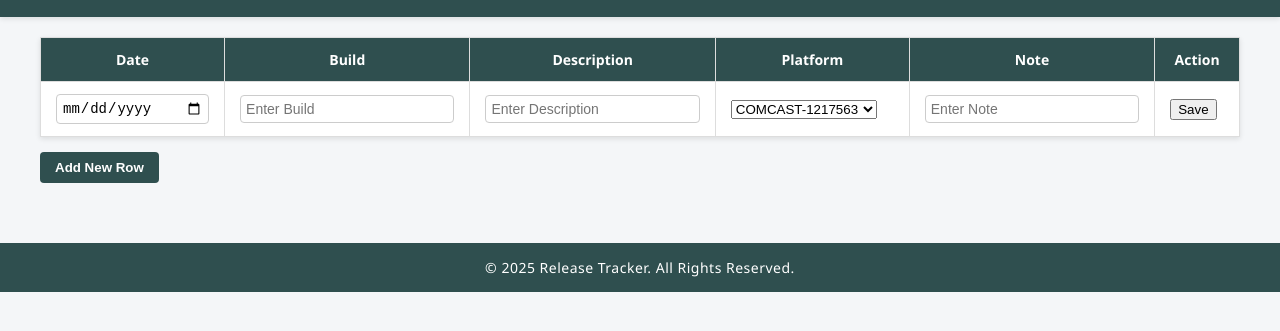
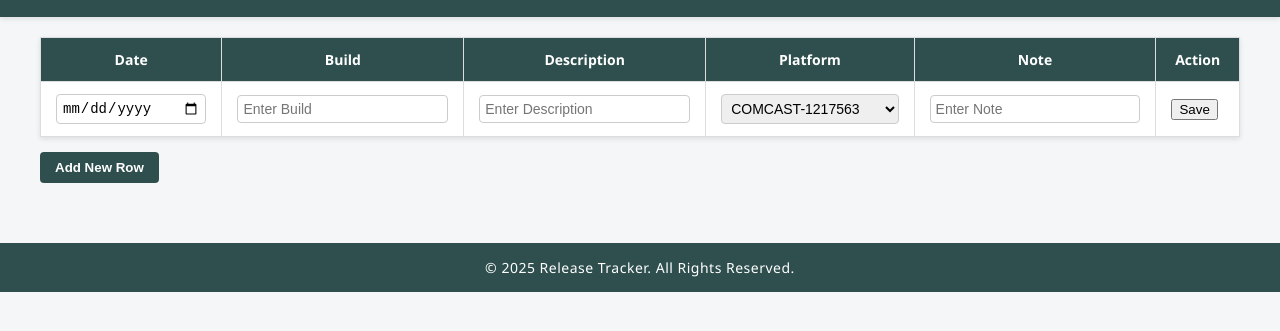
Before and after one commit to swati12goni-rgb/release-tracker, a plain HTML site: page index.html in a window 1280 px wide. Both pictures are taken after a click on the button "Add New Row". Shown: the part 61-392 px from the top of the page. Drawn offline with Linux system fonts and the light colour scheme.

Commit message:
Update index.html

```diff
--- a/index.html
+++ b/index.html
@@ -12,7 +12,6 @@
         background:#f4f6f8;
         color:#333;
     }
-
     header {
         background:#2F4F4F;
         color:white;
@@ -21,13 +20,11 @@
         box-shadow:0 2px 5px rgba(0,0,0,0.1);
     }
     header h1 { margin:0; font-size:28px; letter-spacing:1px; }
-
     main {
         padding:20px;
         max-width:1200px;
         margin:auto;
     }
-
     table {
         width:100%;
         border-collapse:collapse;
@@ -39,10 +36,9 @@
         border:1px solid #ddd;
         font-size:14px;
     }
-    th
-    { background:#2F4F4F; color:white; text-align:center; }
+    th { background:#2F4F4F; color:white; text-align:center; }
     td { text-align:left; }
-    td input {
+    td input, td select {
         width: 100%;
         padding:5px;
         font-size:14px;
@@ -59,7 +55,6 @@
         cursor:pointer;
     }
     td.action button:hover { background:#556B2F; }
-
     footer {
         background:#2F4F4F;
         color:white;
@@ -103,7 +98,6 @@
         </thead>
         <tbody></tbody>
     </table>
-
     <button id="addRowBtn" onclick="addRow()">Add New Row</button>
 </main>
 
@@ -137,32 +131,21 @@ function addRow() {
     descCell.appendChild(descInput);
 
     // Platform dropdown
-    // const platformCell = row.insertCell();
-    // const platformSelect = document.createElement('select');
-    // const platforms = ["COMCAST-1217563", "COX-1217568", "COMCAST-1217563", "PLATCO-1217572"];
-    // platforms.forEach(opt => {
-    //     const option = document.createElement('option');
-    //     option.value = option.textContent = opt;
-    //     platformSelect.appendChild(option);
-    // });
-    // platformCell.appendChild(platformSelect);
     const platformCell = row.insertCell();
-   platformCell.innerHTML = `
-  <select>
-    <option>COMCAST-1217563</option>
-    <option>COMCAST-1217563</option>
-    <option>COX-1217568</option>
-    <option>PLATCO-1217572</option>
-    <option>ROGERS-1217570</option>
-    <option>SHAW-1217571</option>
-    <option>VIZIO-1217562</option>
-    <option>SAMSUNG-1217555</option>
-    <option>LG-1217569</option>
-    <option>XBOX-1217569</option>
-    <option>WINDOWS-1217556</option>
-    <option>VIDAA-1217574</option>
- </select>
-`;
+    const platformSelect = document.createElement('select');
+    const platforms = [
+        "COMCAST-1217563", "COX-1217568", "PLATCO-1217572",
+        "ROGERS-1217570", "SHAW-1217571", "VIZIO-1217562",
+        "SAMSUNG-1217555", "LG-1217569", "XBOX-1217569",
+        "WINDOWS-1217556", "VIDAA-1217574"
+    ];
+    platforms.forEach(opt => {
+        const option = document.createElement('option');
+        option.value = opt;
+        option.textContent = opt;
+        platformSelect.appendChild(option);
+    });
+    platformCell.appendChild(platformSelect);
 
     // Note input
     const noteCell = row.insertCell();
```
